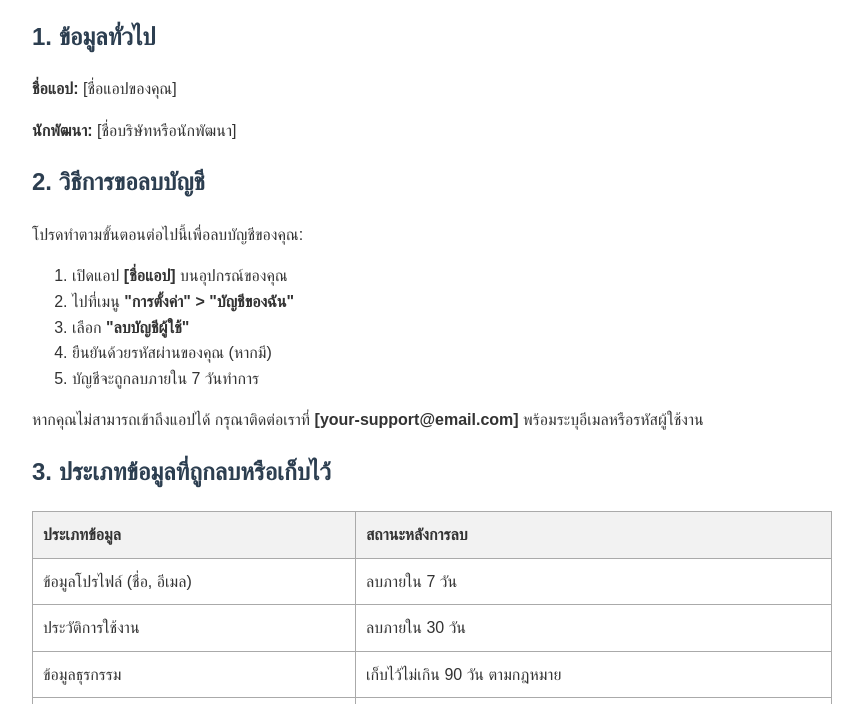
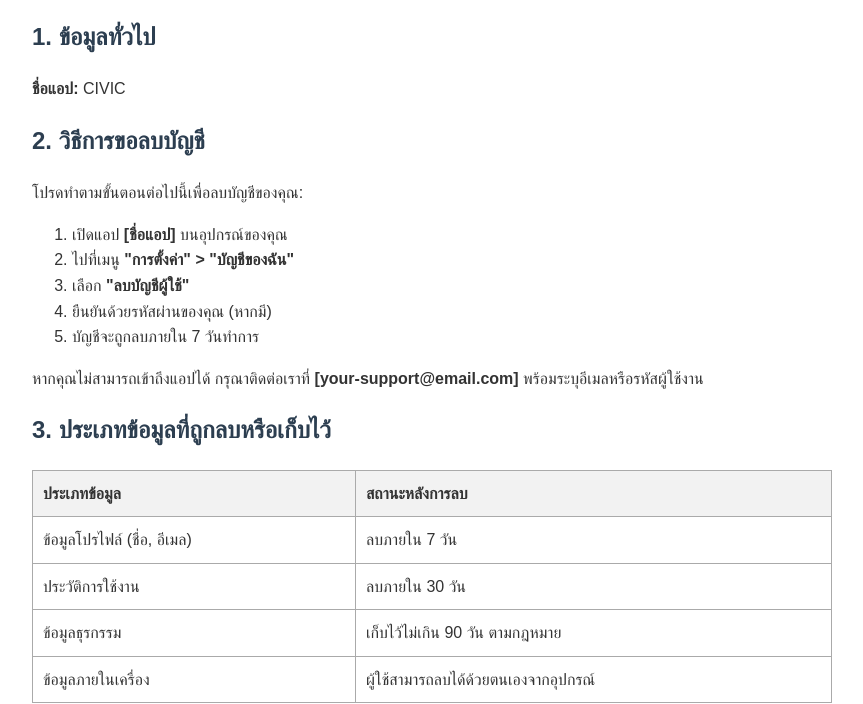
Before and after one commit to cominfor2547/civic-delete-account, a plain HTML site: page index.html in a window 1280 px wide. Shown: the part 96-800 px from the top of the page, without its empty margins (208-1071 px from the left). Drawn offline with Linux system fonts and the light colour scheme.

Commit message:
Update index.html

```diff
--- a/index.html
+++ b/index.html
@@ -3,7 +3,7 @@
 <head>
   <meta charset="UTF-8">
   <meta name="viewport" content="width=device-width, initial-scale=1">
-  <title>การลบบัญชีผู้ใช้ - [ชื่อแอปของคุณ]</title>
+  <title>การลบบัญชีผู้ใช้ - CIVIC</title>
   <style>
     body {
       font-family: Arial, sans-serif;
@@ -40,8 +40,7 @@
   <h1>การลบบัญชีผู้ใช้</h1>
 
   <h2>1. ข้อมูลทั่วไป</h2>
-  <p><strong>ชื่อแอป:</strong> [ชื่อแอปของคุณ]</p>
-  <p><strong>นักพัฒนา:</strong> [ชื่อบริษัทหรือนักพัฒนา]</p>
+  <p><strong>ชื่อแอป:</strong> CIVIC</p>
 
   <h2>2. วิธีการขอลบบัญชี</h2>
   <p>โปรดทำตามขั้นตอนต่อไปนี้เพื่อลบบัญชีของคุณ:</p>
```
